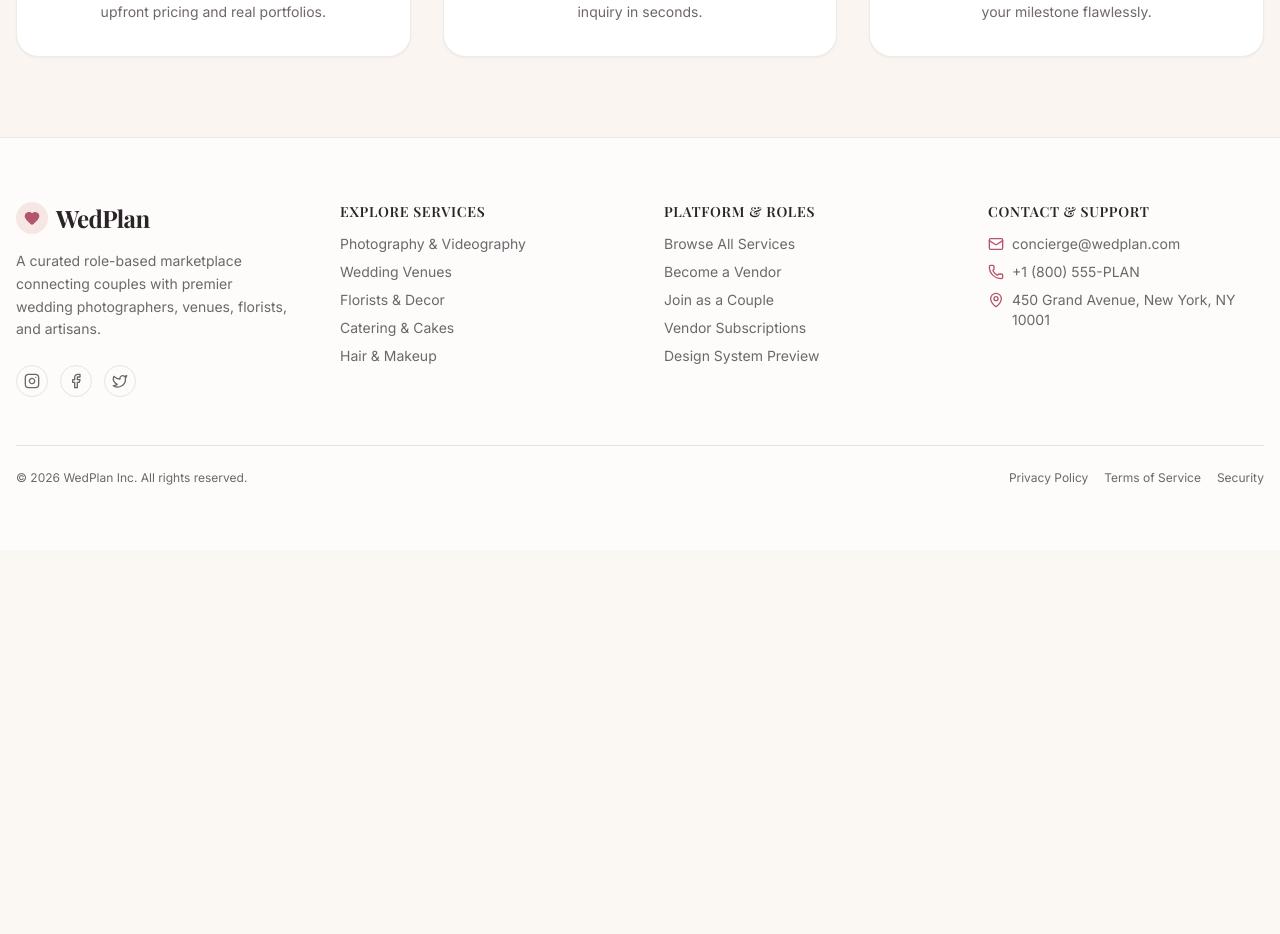
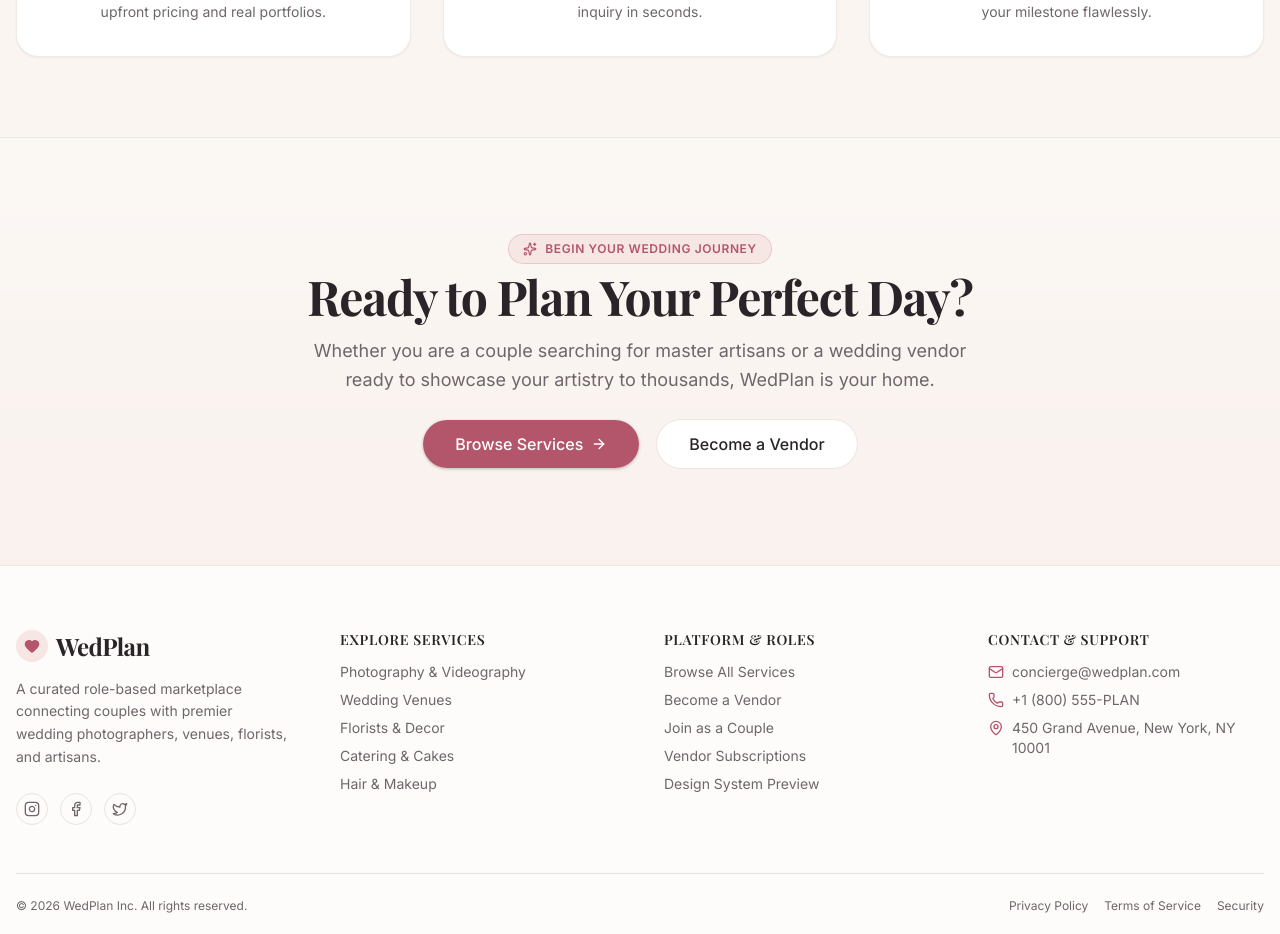
Before and after one commit to masudbuilds/wedplan-client, a Next.js app: page / in a window 1280 px wide. Shown: the part 3720-4654 px from the top of the page. Before the commit the page ends 4270 px from the top, so only its background shows below. Built offline with nearby package versions, Linux system fonts and the light colour scheme; no server answers; a web font is replaced by a local one.

Commit message:
feat: add final cta band and custom 404 page

```diff
--- /dev/null
+++ b/app/not-found.tsx
@@ -0,0 +1,55 @@
+import Link from "next/link"
+import { Heart, ArrowLeft, Search } from "lucide-react"
+import { buttonVariants } from "@/components/ui/button"
+import { cn } from "@/lib/utils"
+
+export default function NotFound() {
+  return (
+    <div className="flex flex-col items-center justify-center min-h-[calc(100vh-14rem)] px-4 py-16 text-center">
+      <div className="space-y-6 max-w-lg">
+        {/* Thematic Icon */}
+        <div className="mx-auto w-16 h-16 rounded-full bg-blush flex items-center justify-center text-primary shadow-xs">
+          <Heart className="w-8 h-8 fill-current opacity-80" />
+        </div>
+
+        {/* 404 Heading */}
+        <div className="space-y-2">
+          <p className="text-xs font-semibold uppercase tracking-widest text-primary">
+            404 — Page Not Found
+          </p>
+          <h1 className="text-3xl sm:text-4xl md:text-5xl font-serif font-bold text-foreground">
+            A Moment Lost in Time
+          </h1>
+          <p className="text-sm sm:text-base text-muted-foreground leading-relaxed pt-1">
+            The celebration, service, or page you were looking for doesn&apos;t seem to exist, or may have moved to a new address.
+          </p>
+        </div>
+
+        {/* Actions */}
+        <div className="flex flex-wrap items-center justify-center gap-3 pt-4">
+          <Link
+            href="/"
+            className={cn(
+              buttonVariants({ variant: "default" }),
+              "rounded-full px-6 gap-2"
+            )}
+          >
+            <ArrowLeft className="w-4 h-4" />
+            <span>Return to Home</span>
+          </Link>
+
+          <Link
+            href="/services"
+            className={cn(
+              buttonVariants({ variant: "outline" }),
+              "rounded-full px-6 gap-2"
+            )}
+          >
+            <Search className="w-4 h-4" />
+            <span>Browse Services</span>
+          </Link>
+        </div>
+      </div>
+    </div>
+  )
+}
--- a/app/page.tsx
+++ b/app/page.tsx
@@ -3,6 +3,7 @@ import { FeaturedServicesSection } from "@/components/home/featured-services-sec
 import { CategoriesSection } from "@/components/home/categories-section"
 import { WhyChooseSection } from "@/components/home/why-choose-section"
 import { HowItWorksSection } from "@/components/home/how-it-works-section"
+import { CtaSection } from "@/components/home/cta-section"
 
 export default function Home() {
   return (
@@ -21,6 +22,9 @@ export default function Home() {
 
       {/* 5. How WedPlan Works */}
       <HowItWorksSection />
+
+      {/* 6. Final Call-to-Action Band */}
+      <CtaSection />
     </div>
   )
 }
--- a/app/services/page.tsx
+++ b/app/services/page.tsx
@@ -1,7 +1,8 @@
 import Link from "next/link"
 import { ArrowLeft, Sparkles } from "lucide-react"
-import { Button } from "@/components/ui/button"
+import { buttonVariants } from "@/components/ui/button"
 import { SectionHeading } from "@/components/section-heading"
+import { cn } from "@/lib/utils"
 
 export default function ServicesPage() {
   return (
@@ -18,15 +19,19 @@ export default function ServicesPage() {
       />
 
       <div className="flex justify-center gap-3 pt-4">
-        <Button asChild variant="outline" className="rounded-full">
-          <Link href="/">
-            <ArrowLeft className="w-4 h-4 mr-2" />
-            Back to Home
-          </Link>
-        </Button>
-        <Button asChild className="rounded-full">
-          <Link href="/design-preview">View Design Preview</Link>
-        </Button>
+        <Link
+          href="/"
+          className={cn(buttonVariants({ variant: "outline" }), "rounded-full")}
+        >
+          <ArrowLeft className="w-4 h-4 mr-2" />
+          Back to Home
+        </Link>
+        <Link
+          href="/design-preview"
+          className={cn(buttonVariants({ variant: "default" }), "rounded-full")}
+        >
+          View Design Preview
+        </Link>
       </div>
     </div>
   )
--- a/app/sign-in/page.tsx
+++ b/app/sign-in/page.tsx
@@ -1,7 +1,8 @@
 import Link from "next/link"
 import { Heart } from "lucide-react"
 import { Card, CardContent, CardHeader, CardTitle, CardDescription } from "@/components/ui/card"
-import { Button } from "@/components/ui/button"
+import { buttonVariants } from "@/components/ui/button"
+import { cn } from "@/lib/utils"
 
 export default function SignInPage() {
   return (
@@ -21,9 +22,12 @@ export default function SignInPage() {
             Authentication with Better Auth and role verification will be hooked up in Phase 2.
           </p>
           <div className="space-y-2 pt-2">
-            <Button asChild className="w-full rounded-full">
-              <Link href="/design-preview">Explore Design Preview Switcher</Link>
-            </Button>
+            <Link
+              href="/design-preview"
+              className={cn(buttonVariants({ variant: "default" }), "w-full rounded-full")}
+            >
+              Explore Design Preview Switcher
+            </Link>
             <div className="text-xs text-muted-foreground pt-2">
               Don&apos;t have an account?{" "}
               <Link href="/sign-up" className="text-primary font-medium hover:underline">
--- a/app/sign-up/page.tsx
+++ b/app/sign-up/page.tsx
@@ -1,7 +1,8 @@
 import Link from "next/link"
 import { Heart } from "lucide-react"
 import { Card, CardContent, CardHeader, CardTitle, CardDescription } from "@/components/ui/card"
-import { Button } from "@/components/ui/button"
+import { buttonVariants } from "@/components/ui/button"
+import { cn } from "@/lib/utils"
 
 export default function SignUpPage() {
   return (
@@ -21,9 +22,12 @@ export default function SignUpPage() {
             Account registration with Better Auth, Google OAuth, and ImgBB avatar upload will be hooked up in Phase 2.
           </p>
           <div className="space-y-2 pt-2">
-            <Button asChild className="w-full rounded-full">
-              <Link href="/design-preview">Test Roles in Design Preview</Link>
-            </Button>
+            <Link
+              href="/design-preview"
+              className={cn(buttonVariants({ variant: "default" }), "w-full rounded-full")}
+            >
+              Test Roles in Design Preview
+            </Link>
             <div className="text-xs text-muted-foreground pt-2">
               Already have an account?{" "}
               <Link href="/sign-in" className="text-primary font-medium hover:underline">
--- /dev/null
+++ b/components/home/cta-section.tsx
@@ -0,0 +1,52 @@
+import Link from "next/link"
+import { ArrowRight, Sparkles } from "lucide-react"
+import { buttonVariants } from "@/components/ui/button"
+import { FadeIn } from "@/components/motion-wrapper"
+import { cn } from "@/lib/utils"
+
+// Section 6: Final Call-to-Action Band
+export function CtaSection() {
+  return (
+    <section className="w-full py-16 md:py-24 bg-gradient-to-b from-background to-blush/40 border-t border-border/60">
+      <div className="container mx-auto px-4 max-w-4xl text-center space-y-6">
+        <FadeIn>
+          <div className="inline-flex items-center gap-2 px-3.5 py-1.5 rounded-full bg-blush border border-primary/20 text-xs font-semibold text-primary uppercase tracking-wider mb-2">
+            <Sparkles className="w-3.5 h-3.5" />
+            <span>Begin Your Wedding Journey</span>
+          </div>
+
+          <h2 className="text-3xl sm:text-4xl md:text-5xl font-serif font-bold text-foreground tracking-tight">
+            Ready to Plan Your Perfect Day?
+          </h2>
+
+          <p className="text-sm sm:text-base md:text-lg text-muted-foreground max-w-2xl mx-auto mt-4 leading-relaxed">
+            Whether you are a couple searching for master artisans or a wedding vendor ready to showcase your artistry to thousands, WedPlan is your home.
+          </p>
+
+          <div className="flex flex-wrap items-center justify-center gap-4 pt-6">
+            <Link
+              href="/services"
+              className={cn(
+                buttonVariants({ size: "lg" }),
+                "rounded-full px-8 py-6 text-base shadow-sm hover:shadow-md transition-all gap-2"
+              )}
+            >
+              <span>Browse Services</span>
+              <ArrowRight className="w-4 h-4" />
+            </Link>
+
+            <Link
+              href="/sign-up?role=vendor"
+              className={cn(
+                buttonVariants({ variant: "outline", size: "lg" }),
+                "rounded-full px-8 py-6 text-base bg-card hover:bg-muted border-border/80"
+              )}
+            >
+              <span>Become a Vendor</span>
+            </Link>
+          </div>
+        </FadeIn>
+      </div>
+    </section>
+  )
+}
--- a/components/home/featured-services-section.tsx
+++ b/components/home/featured-services-section.tsx
@@ -2,7 +2,7 @@
 
 import * as React from "react"
 import Link from "next/link"
-import { ArrowRight, Sparkles } from "lucide-react"
+import { ArrowRight } from "lucide-react"
 import { Service } from "@/types"
 import { getFeaturedServices } from "@/lib/api"
 import { SectionHeading } from "@/components/section-heading"
```
